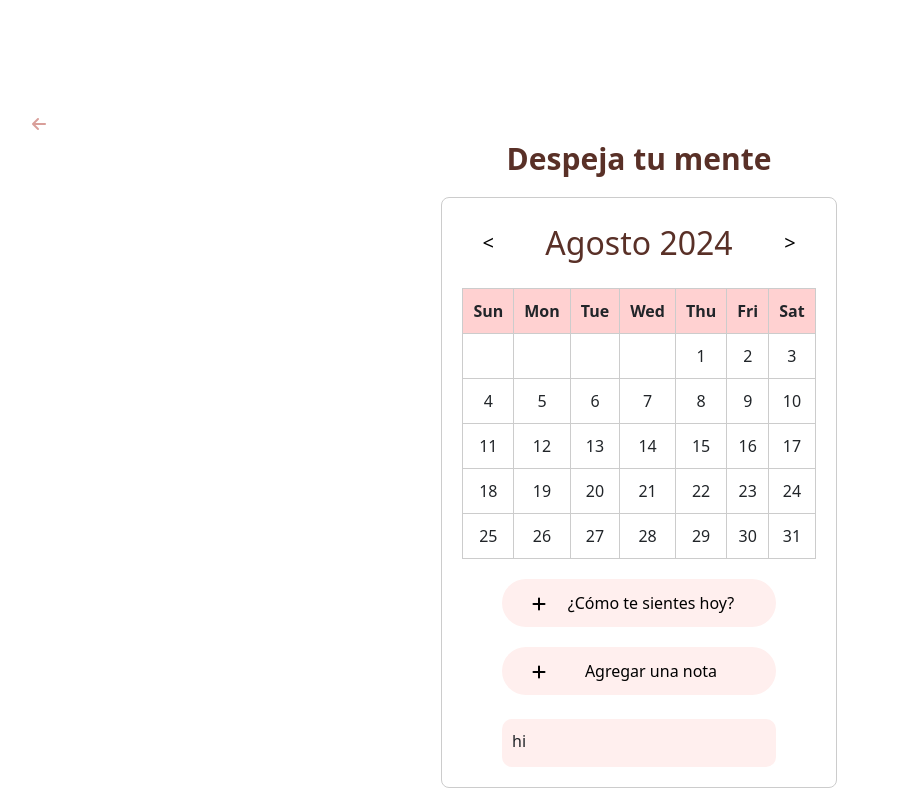
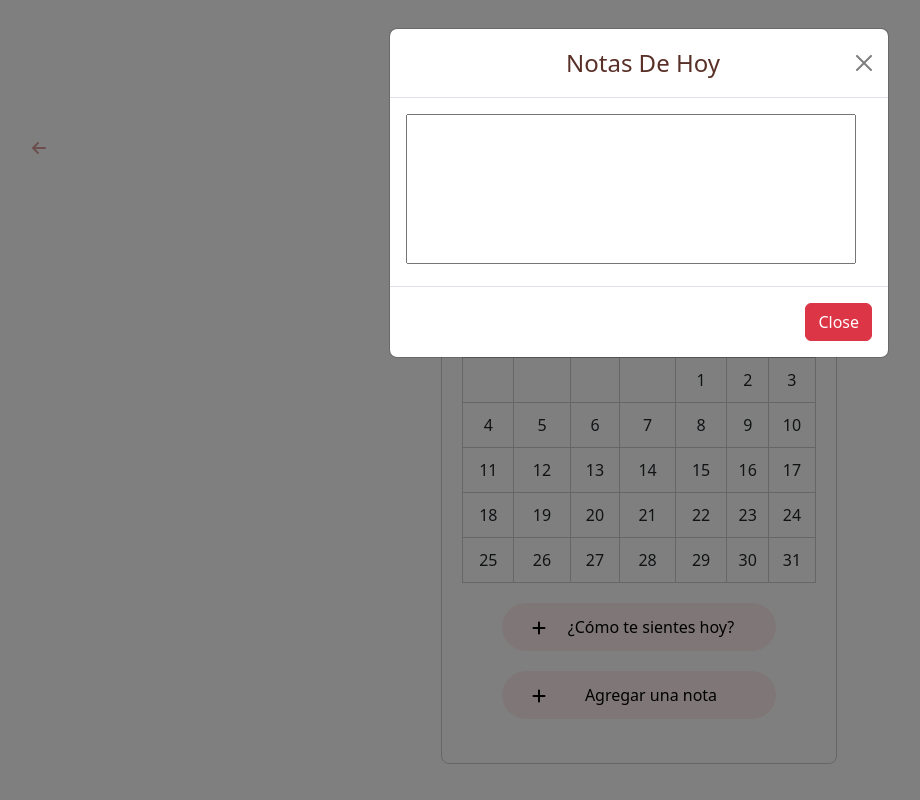
Before and after one commit to Dianacoquette/PeacePaath, a plain HTML site: page public/assets/comotesientes.html in a window 1280 px wide. Both pictures are taken after a click on the button "¿Cómo te sientes hoy?". Shown: the whole page, without its empty margins (1-921 px from the left). Drawn offline with Linux system fonts and the light colour scheme.

```diff
--- a/public/assets/comotesientes.html
+++ b/public/assets/comotesientes.html
@@ -6,6 +6,7 @@
     <title>Diario</title>
     <link rel="stylesheet" href="../../src/css/estilohowufeel.css">
     <link rel="stylesheet" href="../../nude_modules/bootstrap-5.2.3-dist/css/bootstrap.min.css">
+    <script src="../../nude_modules/bootstrap-5.2.3-dist/js/bootstrap.bundle.min.js"></script>
     <link rel="stylesheet" href="../../nude_modules/fontawesome-free-6.5.2-web/css/all.min.css">
 </head>
 <body>
@@ -42,14 +43,38 @@
         </table>
 
         <div class="button-container">
-            <button class="bntro" onclick="showFeelingPrompt()"><i class="fa-solid fa-plus" id="movi"></i> ¿Cómo te sientes hoy?</button>
+            <button class="bntro" data-bs-toggle="modal" data-bs-target="#myModal"><i class="fa-solid fa-plus" id="movi"></i> ¿Cómo te sientes hoy?</button>
         </div>
+        <!-- The Modal -->
+<div class="modal" id="myModal">
+    <div class="modal-dialog">
+      <div class="modal-content">
+
+        <!-- Modal Header -->
+        <div class="modal-header">
+          <h4 class="modal-title" id="ntasdh">Notas De Hoy</h4>
+          <button type="button" class="btn-close" data-bs-dismiss="modal"></button>
+        </div>
+
+        <!-- Modal body -->
+        <div class="modal-body">
+         <textarea name="txtnotas" id="txtnotas" rows="10" cols="30" maxlength="100"></textarea>
+        </div>
+
+        <!-- Modal footer -->
+        <div class="modal-footer">
+          <button type="button" class="btn btn-danger" data-bs-dismiss="modal">Close</button>
+        </div>
+
+      </div>
+    </div>
+  </div>
         <div class="button-container">
             <button class="bntro" onclick="showNotePrompt()"><i class="fa-solid fa-plus" id="movi2"></i> Agregar una nota</button>
         </div>
         <br>
         <div id="txtnotes">
-            <p>hi</p>
+            <p></p>
         </div>
     </div>
     <script src="../../src/js/calendar.js"></script>
--- a/src/css/estilohowufeel.css
+++ b/src/css/estilohowufeel.css
@@ -95,11 +95,13 @@ button {
     width: 274px;
     height: 48px;
     border-radius: 10px;
+    display: none;
 
 }
 #txtnotes > p{
 padding-left: 10px;
 padding-top: 10px;
+display: none;
 }
 #back{
    color: #D99F9A;
@@ -118,3 +120,12 @@ padding-top: 10px;
     color: #593027;
     font-size: 30px;
 }
+#ntasdh{
+    color: #593027;
+    padding-left: 160px;
+}
+#txtnotas{
+    width: 450px;   /* Ancho de 300 píxeles */
+    height: 150px;  /* Alto de 150 píxeles */
+    resize: none;   /* Deshabilita el redimensionamiento */
+}
--- a/src/js/calendar.js
+++ b/src/js/calendar.js
@@ -85,6 +85,9 @@
                 alert('Please select a date first.');
             }
         }
+        function verNta() {
+            nota = document.getElementById('txtnotas').textContent;
 
+        }
         // Generate the initial calendar
         generateCalendar(currentMonth, currentYear);
```
